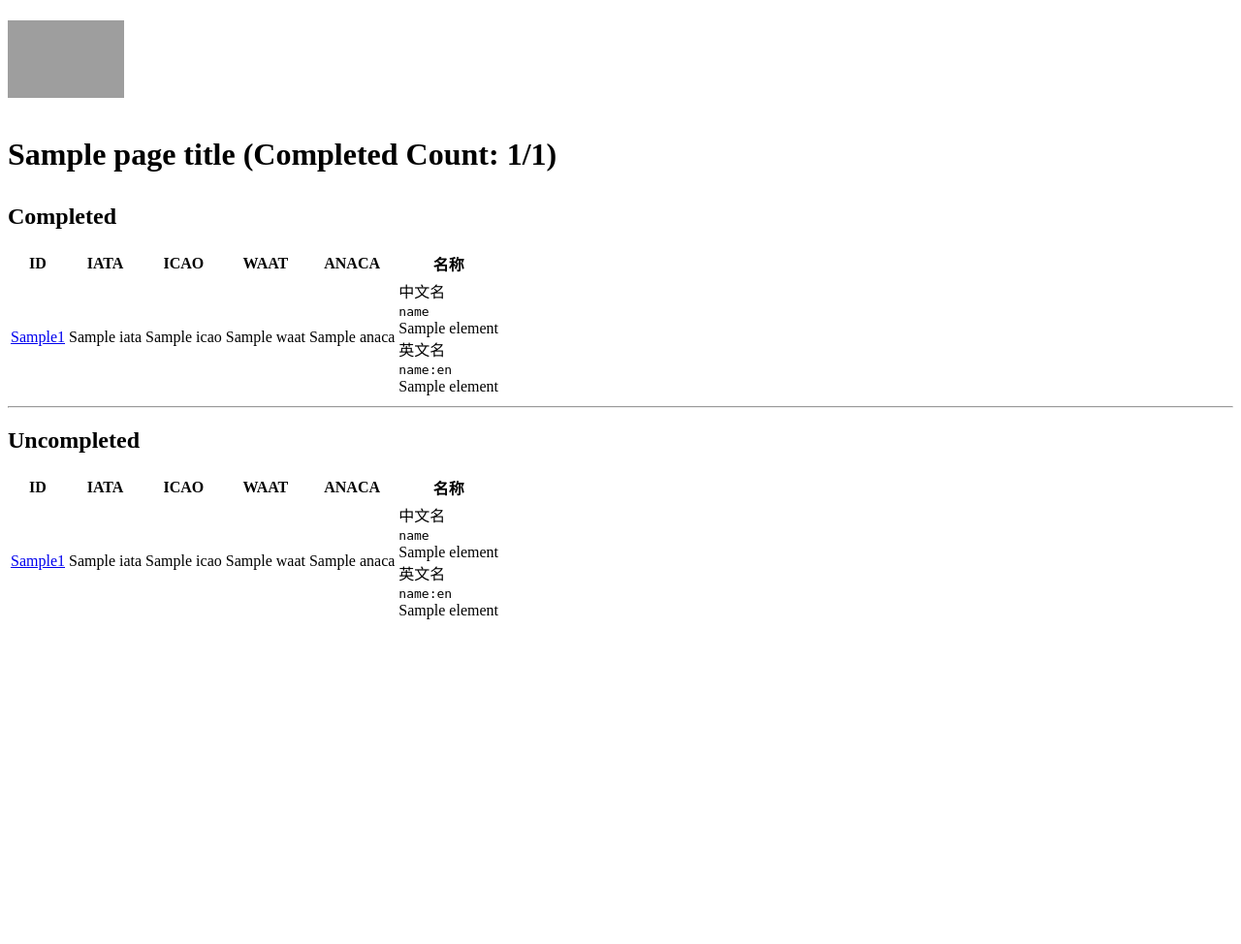
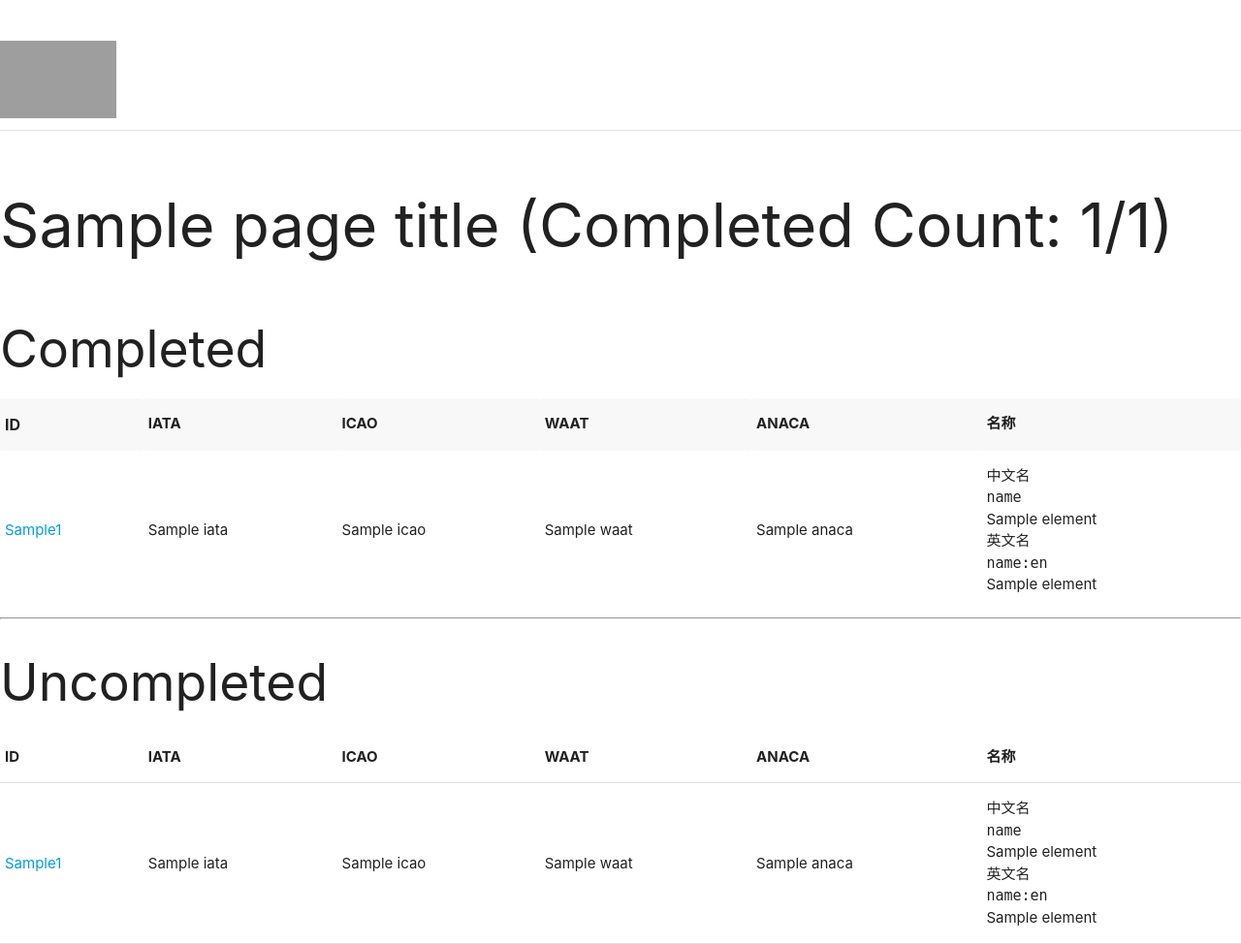
Before and after one commit to OGFlab/mirrors-registry, a Python web app: template src/assets/template/airports.mot.gov.hx.html in a window 1280 px wide. Shown: the whole page at 97% size. Before the commit the page ends 639 px from the top, so only its background shows below. Run offline with Jinja, Linux system fonts and the light colour scheme; the template is opened without the code that fills it: most values are stand-ins (such as "Sample title", 1, 10 or a date in 2020); some libraries are stand-ins or nearby versions; grey boxes are pictures that could not be loaded.

Commit message:
feat: import materialize css and lock its version by local cache
Docs: https://materializecss.com/table.html

```diff
--- a/src/assets/template/airports.mot.gov.hx.html
+++ b/src/assets/template/airports.mot.gov.hx.html
@@ -11,6 +11,15 @@
       href="https://laoshubaby.oss-cn-beijing.aliyuncs.com/static/airports.mot.gov.hx.css"
       rel="stylesheet"
     />
+
+        <!-- Compiled and minified CSS -->
+        <!-- <link rel="stylesheet" href="https://cdnjs.cloudflare.com/ajax/libs/materialize/1.0.0/css/materialize.min.css"> -->
+        <link rel="stylesheet" href="https://laoshubaby.oss-cn-beijing.aliyuncs.com/static/materialize/materialize.min.css">
+
+        <!-- Compiled and minified JavaScript -->
+        <!-- <script src="https://cdnjs.cloudflare.com/ajax/libs/materialize/1.0.0/js/materialize.min.js"></script> -->
+        <script src="https://laoshubaby.oss-cn-beijing.aliyuncs.com/static/materialize/materialize.min.js"></script>
+
   </head>
   <body>
     <h1 class="header-wrapper">
@@ -28,8 +37,9 @@
     <div class="main_page">
       <div class="main_paragraph">
         <h2>Completed</h2>
-        <table>
-          <tr class="table_header">
+        <table class="striped">
+          <!-- <tr class="table_header"> -->
+          <tr>
             <th style="font-size: 16px">ID</th>
             <th>IATA</th>
             <th>ICAO</th>
@@ -38,7 +48,8 @@
             <th>名称</th>
           </tr>
           {% for element in elements_completed %}
-          <tr class="table_row">
+          <!-- <tr class="table_row"> -->
+          <tr>
             <td>
               <a
                 class="id_completed"
```
